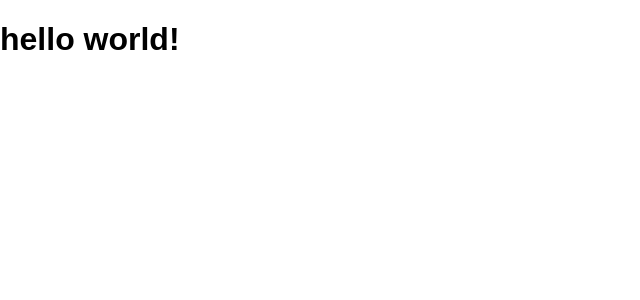
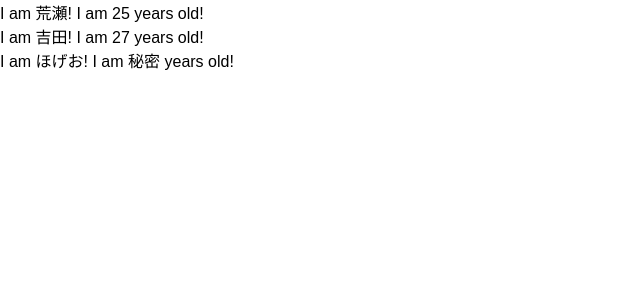
Before and after one commit to poipoisaurus/react-redux-crud-app, a React (Create React App) app: page / in a window 1280 px wide. Shown: the top 300 px of the page, without its empty margins (0-640 px from the left). Built offline with nearby package versions, Linux system fonts and the light colour scheme.

Commit message:
コンポーネントについて

```diff
--- a/src/App.js
+++ b/src/App.js
@@ -1,13 +1,43 @@
 import React, { Component } from 'react';
 
-class App extends Component {
-  render() {
-    return (
-      <div>
-        <h1>hello world!</h1>
-      </div>
-    );
-  }
+// class App extends Component {
+//   render() {
+//     return <React.Fragment>
+//       <label htmlFor="hoge">ほげ</label>
+//       <button type="button" onClick={() => console.log('hoge!')} >ボタン</button>
+//     </React.Fragment>;
+//   }
+// }
+
+const App = () => {
+  const profiles = [
+    {
+      name: '荒瀬',
+      age: 25,
+    },
+    {
+      name: '吉田',
+      age: 27,
+    },
+    {
+      name: 'ほげお'
+    }
+  ]
+  return <div>
+    {
+      profiles.map((props, index) => {
+        return <User name={props.name} age={props.age} key={index}/>
+      })
+    }
+  </div>
+}
+
+const User = (props) => {
+return <div>I am {props.name}! I am {props.age} years old!</div>;
+}
+
+User.defaultProps = {
+  age: '秘密'
 }
 
 export default App;
```
